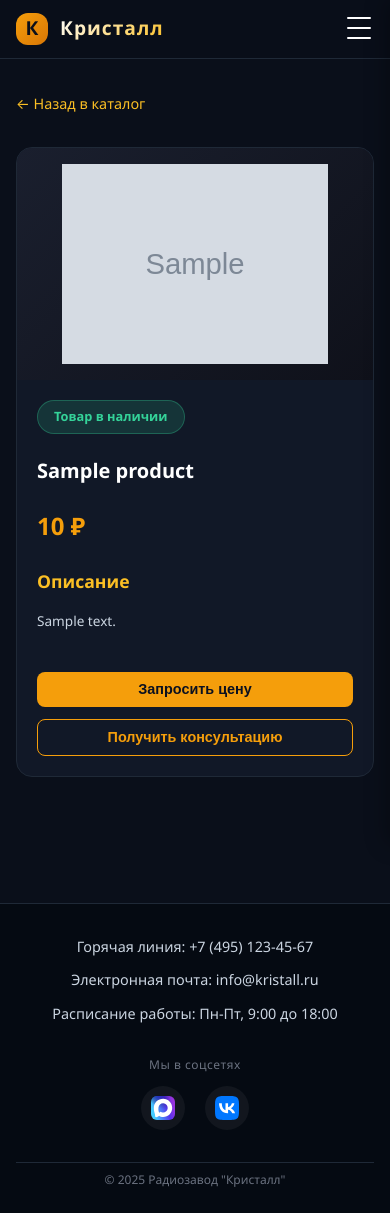
After one commit to BinaryArmorer/VKR-SITE-DJANGO, a Django app: template radio_kristall/main/templates/main/product_detail.html in a window 390 px wide. The commit adds this page. Run offline with Django 5.2, Linux system fonts and the light colour scheme; the template is opened without the code that fills it: most values are stand-ins (such as "Sample title", 1, 10 or a date in 2020); grey boxes marked "Sample" are stand-in pictures; data that the repository does not hold is empty.

Commit message:
Добавил функционал страничек товаров из каталога

```diff
--- /dev/null
+++ b/radio_kristall/main/static/main/css/pages/catalog.css
@@ -0,0 +1,229 @@
+/* ========== Стили для страницы каталога ========== */
+.catalog-section {
+    padding: 4rem 0;
+    background: var(--bg-dark);
+}
+
+.catalog-grid {
+    display: grid;
+    grid-template-columns: repeat(3, 1fr);
+    gap: 2rem;
+}
+
+.catalog-card-link {
+    text-decoration: none;
+    display: block;
+    width: 100%;
+}
+
+.catalog-card {
+    background: var(--bg-card);
+    border-radius: 1.5rem;
+    overflow: hidden;
+    transition: all 0.4s ease;
+    border: 1px solid var(--border-dim);
+    display: flex;
+    flex-direction: column;
+    height: 100%;
+    cursor: pointer;
+    width: 100%;
+}
+
+.catalog-card:hover {
+    transform: translateY(-5px);
+    border-color: var(--primary);
+    box-shadow: 0 10px 30px rgba(0, 0, 0, 0.3);
+}
+
+.catalog-card__image-wrapper {
+    height: 200px;
+    overflow: hidden;
+    background: linear-gradient(135deg, #1a1f2e, #0f111a);
+    position: relative;
+    flex-shrink: 0;
+}
+
+.catalog-card__image {
+    width: 100%;
+    height: 100%;
+    object-fit: cover;
+    transition: transform 0.5s ease;
+}
+
+.catalog-card:hover .catalog-card__image {
+    transform: scale(1.05);
+}
+
+.catalog-card__image-wrapper--placeholder {
+    display: flex;
+    align-items: center;
+    justify-content: center;
+}
+
+.catalog-card__placeholder-icon {
+    font-size: 4rem;
+    opacity: 0.5;
+}
+
+.catalog-card__content {
+    padding: 1.25rem;
+    flex: 1;
+    display: flex;
+    flex-direction: column;
+}
+
+.catalog-card__title {
+    font-size: 1.1rem;
+    margin-bottom: 0.75rem;
+    line-height: 1.4;
+    color: var(--text-white);
+    word-wrap: break-word;
+    overflow-wrap: break-word;
+    word-break: break-word;
+}
+
+.catalog-card__description {
+    color: var(--text-gray);
+    line-height: 1.5;
+    margin-bottom: 1rem;
+    flex: 1;
+    overflow: hidden;
+    display: -webkit-box;
+    -webkit-line-clamp: 3;
+    -webkit-box-orient: vertical;
+    word-wrap: break-word;
+    overflow-wrap: break-word;
+    word-break: break-word;
+    white-space: normal;
+    font-size: 0.85rem;
+}
+
+.catalog-card__footer {
+    display: flex;
+    justify-content: space-between;
+    align-items: center;
+    flex-wrap: wrap;
+    gap: 0.75rem;
+    margin-top: auto;
+}
+
+.catalog-card__price {
+    font-size: 1.25rem;
+    font-weight: 700;
+    color: var(--primary);
+    white-space: nowrap;
+}
+
+.catalog-card__btn {
+    background: transparent;
+    border: 1px solid var(--primary);
+    color: var(--primary);
+    padding: 0.5rem 1rem;
+    border-radius: 0.5rem;
+    font-weight: 600;
+    cursor: pointer;
+    transition: all 0.3s ease;
+    display: inline-block;
+    font-size: 0.85rem;
+    white-space: nowrap;
+}
+
+.catalog-card:hover .catalog-card__btn {
+    background: var(--primary);
+    color: #0b1120;
+}
+
+/* Адаптивность для планшетов */
+@media (max-width: 1024px) {
+    .catalog-grid {
+        grid-template-columns: repeat(2, 1fr);
+        gap: 1.5rem;
+    }
+}
+
+/* Адаптивность для мобильных устройств */
+@media (max-width: 768px) {
+    .catalog-section {
+        padding: 2rem 0;
+    }
+
+    .catalog-grid {
+        grid-template-columns: 1fr;
+        gap: 1.25rem;
+    }
+
+    .catalog-card__image-wrapper {
+        height: 180px;
+    }
+
+    .catalog-card__content {
+        padding: 1rem;
+    }
+
+    .catalog-card__title {
+        font-size: 1rem;
+        margin-bottom: 0.5rem;
+    }
+
+    .catalog-card__description {
+        font-size: 0.8rem;
+        -webkit-line-clamp: 2;
+        margin-bottom: 0.75rem;
+    }
+
+    .catalog-card__price {
+        font-size: 1.1rem;
+    }
+
+    .catalog-card__btn {
+        font-size: 0.8rem;
+        padding: 0.4rem 0.8rem;
+    }
+
+    .catalog-card__footer {
+        flex-direction: row;
+        align-items: center;
+        justify-content: space-between;
+    }
+}
+
+/* Для очень маленьких экранов */
+@media (max-width: 480px) {
+    .container {
+        padding: 0 1rem;
+    }
+
+    .catalog-grid {
+        gap: 1rem;
+    }
+
+    .catalog-card__image-wrapper {
+        height: 160px;
+    }
+
+    .catalog-card__content {
+        padding: 0.875rem;
+    }
+
+    .catalog-card__title {
+        font-size: 0.95rem;
+    }
+
+    .catalog-card__description {
+        font-size: 0.75rem;
+        -webkit-line-clamp: 2;
+    }
+
+    .catalog-card__price {
+        font-size: 1rem;
+    }
+
+    .catalog-card__btn {
+        font-size: 0.75rem;
+        padding: 0.35rem 0.7rem;
+    }
+
+    .catalog-card__footer {
+        flex-wrap: wrap;
+    }
+}
--- /dev/null
+++ b/radio_kristall/main/static/main/css/pages/product_detail.css
@@ -0,0 +1,269 @@
+/* ========== Стили для страницы товара ========== */
+.product-detail-section {
+    padding: 4rem 0;
+    background: var(--bg-dark);
+    min-height: 100vh;
+}
+
+.product-detail {
+    max-width: 1200px;
+    margin: 0 auto;
+}
+
+.product-detail__back {
+    margin-bottom: 2rem;
+}
+
+.back-link {
+    color: var(--primary-light);
+    text-decoration: none;
+    font-size: 1rem;
+    transition: var(--transition);
+    display: inline-flex;
+    align-items: center;
+    gap: 0.5rem;
+}
+
+.back-link:hover {
+    color: var(--primary);
+    transform: translateX(-5px);
+}
+
+.product-detail__grid {
+    display: grid;
+    grid-template-columns: 1fr 1fr;
+    gap: 3rem;
+    background: var(--bg-card);
+    border-radius: 1.5rem;
+    overflow: hidden;
+    border: 1px solid var(--border-dim);
+}
+
+.product-detail__gallery {
+    background: linear-gradient(135deg, #1a1f2e, #0f111a);
+    padding: 2rem;
+    display: flex;
+    align-items: center;
+    justify-content: center;
+}
+
+.product-detail__image-wrapper {
+    width: 100%;
+    height: 400px;
+    overflow: hidden;
+    border-radius: 1rem;
+}
+
+.product-detail__image {
+    width: 100%;
+    height: 100%;
+    object-fit: contain;
+}
+
+.product-detail__image-wrapper--placeholder {
+    display: flex;
+    align-items: center;
+    justify-content: center;
+}
+
+.product-detail__placeholder-icon {
+    font-size: 6rem;
+    opacity: 0.5;
+}
+
+.product-detail__info {
+    padding: 2rem 2rem 2rem 0;
+    display: flex;
+    flex-direction: column;
+    gap: 1.5rem;
+}
+
+.product-detail__badge {
+    background: rgba(52, 211, 153, 0.15);
+    color: #34d399;
+    padding: 0.4rem 1rem;
+    border-radius: 2rem;
+    font-size: 0.8rem;
+    font-weight: 600;
+    width: fit-content;
+    border: 1px solid rgba(52, 211, 153, 0.3);
+}
+
+.product-detail__title {
+    font-size: 2rem;
+    font-weight: 700;
+    color: var(--text-white);
+    line-height: 1.3;
+    word-wrap: break-word;
+    overflow-wrap: break-word;
+    word-break: break-word;
+}
+
+.product-detail__price {
+    font-size: 2.5rem;
+    font-weight: 800;
+    color: var(--primary);
+}
+
+.product-detail__description h3 {
+    font-size: 1.2rem;
+    margin-bottom: 1rem;
+    color: var(--primary-light);
+}
+
+.product-detail__description-text {
+    color: var(--text-gray);
+    line-height: 1.8;
+    font-size: 1rem;
+    word-wrap: break-word;
+    overflow-wrap: break-word;
+    word-break: break-word;
+    white-space: normal;
+}
+
+.product-detail__actions {
+    display: flex;
+    gap: 1rem;
+    flex-wrap: wrap;
+    margin-top: 1rem;
+}
+
+.product-detail__btn {
+    padding: 0.8rem 2rem;
+    border-radius: 0.5rem;
+    font-weight: 600;
+    cursor: pointer;
+    transition: var(--transition);
+    border: none;
+    font-size: 1rem;
+}
+
+.product-detail__btn--primary {
+    background: var(--primary);
+    color: #0b1120;
+}
+
+.product-detail__btn--primary:hover {
+    background: var(--primary-dark);
+    transform: translateY(-2px);
+    box-shadow: 0 8px 20px rgba(245, 158, 11, 0.3);
+}
+
+.product-detail__btn--secondary {
+    background: transparent;
+    border: 1px solid var(--primary);
+    color: var(--primary);
+}
+
+.product-detail__btn--secondary:hover {
+    background: rgba(245, 158, 11, 0.1);
+    transform: translateY(-2px);
+}
+
+/* Адаптивность для планшетов */
+@media (max-width: 1024px) {
+    .product-detail__grid {
+        gap: 2rem;
+    }
+
+    .product-detail__image-wrapper {
+        height: 350px;
+    }
+}
+
+/* Адаптивность для мобильных устройств */
+@media (max-width: 768px) {
+    .product-detail-section {
+        padding: 2rem 0;
+    }
+
+    .product-detail__grid {
+        grid-template-columns: 1fr;
+        gap: 0;
+        border-radius: 1rem;
+    }
+
+    .product-detail__gallery {
+        padding: 1.5rem;
+    }
+
+    .product-detail__image-wrapper {
+        height: 250px;
+    }
+
+    .product-detail__info {
+        padding: 1.5rem;
+    }
+
+    .product-detail__title {
+        font-size: 1.5rem;
+    }
+
+    .product-detail__price {
+        font-size: 1.75rem;
+    }
+
+    .product-detail__description h3 {
+        font-size: 1.1rem;
+    }
+
+    .product-detail__description-text {
+        font-size: 0.9rem;
+        line-height: 1.6;
+    }
+
+    .product-detail__actions {
+        flex-direction: column;
+        gap: 0.75rem;
+    }
+
+    .product-detail__btn {
+        text-align: center;
+        padding: 0.7rem 1.5rem;
+        width: 100%;
+    }
+}
+
+/* Для очень маленьких экранов */
+@media (max-width: 480px) {
+    .container {
+        padding: 0 1rem;
+    }
+
+    .product-detail__gallery {
+        padding: 1rem;
+    }
+
+    .product-detail__image-wrapper {
+        height: 200px;
+    }
+
+    .product-detail__placeholder-icon {
+        font-size: 4rem;
+    }
+
+    .product-detail__info {
+        padding: 1.25rem;
+    }
+
+    .product-detail__title {
+        font-size: 1.25rem;
+    }
+
+    .product-detail__price {
+        font-size: 1.5rem;
+    }
+
+    .product-detail__description-text {
+        font-size: 0.85rem;
+    }
+
+    .product-detail__btn {
+        font-size: 0.9rem;
+        padding: 0.6rem 1.25rem;
+    }
+
+    .back-link {
+        font-size: 0.9rem;
+    }
+}
--- a/radio_kristall/main/static/main/css/style.css
+++ b/radio_kristall/main/static/main/css/style.css
@@ -6,4 +6,6 @@
 @import 'pages/news.css';
 @import 'pages/vacancies.css';
 @import 'pages/about.css';
+@import 'pages/catalog.css';
+@import 'pages/product_detail.css';
 @import 'responsive.css';
--- a/radio_kristall/main/templates/main/base.html
+++ b/radio_kristall/main/templates/main/base.html
@@ -23,6 +23,7 @@
 
             <ul class="nav-menu">
                 <li><a href="{% url 'index' %}" class="nav-link">Главная</a></li>
+                <li><a href="{% url 'catalog' %}" class="nav-link">Каталог</a></li>
                 <li><a href="{% url 'news' %}" class="nav-link">Новости</a></li>
                 <li><a href="{% url 'vacancies' %}" class="nav-link">Вакансии</a></li>
                 <li><a href="{% url 'about' %}" class="nav-link">О компании</a></li>
--- /dev/null
+++ b/radio_kristall/main/templates/main/product_detail.html
@@ -0,0 +1,64 @@
+{% extends 'main/base.html' %}
+{% load static %}
+
+{% block title %}{{ product.name }} | Радиозавод «Кристалл»{% endblock %}
+
+{% block content %}
+<section class="product-detail-section">
+    <div class="container">
+        <div class="product-detail">
+            <div class="product-detail__back">
+                <a href="{% url 'catalog' %}" class="back-link">
+                    ← Назад в каталог
+                </a>
+            </div>
+
+            <div class="product-detail__grid">
+                <div class="product-detail__gallery">
+                    {% if product.image %}
+                    <div class="product-detail__image-wrapper">
+                        <img src="{{ product.image.url }}" alt="{{ product.name }}" class="product-detail__image">
+                    </div>
+                    {% else %}
+                    <div class="product-detail__image-wrapper product-detail__image-wrapper--placeholder">
+                        <div class="product-detail__placeholder-icon">🔧</div>
+                    </div>
+                    {% endif %}
+                </div>
+
+                <div class="product-detail__info">
+                    <div class="product-detail__badge">Товар в наличии</div>
+                    <h1 class="product-detail__title">{{ product.name }}</h1>
+                    <div class="product-detail__price">{{ product.price }} ₽</div>
+                    <div class="product-detail__description">
+                        <h3>Описание</h3>
+                        <div class="product-detail__description-text">
+                            {{ product.description|linebreaksbr }}
+                        </div>
+                    </div>
+                    <div class="product-detail__actions">
+                        <button class="product-detail__btn product-detail__btn--primary" onclick="showOrderAlert('{{ product.name }}', '{{ product.price }}')">
+                            Запросить цену
+                        </button>
+                        <button class="product-detail__btn product-detail__btn--secondary" onclick="showConsultAlert('{{ product.name }}')">
+                            Получить консультацию
+                        </button>
+                    </div>
+                </div>
+            </div>
+        </div>
+    </div>
+</section>
+
+<script>
+function showOrderAlert(productName, productPrice) {
+    alert(`Стоимость товара "${productName}" составляет ${productPrice} ₽\n\nДля оформления заказа свяжитесь с нашим отделом продаж:\n📞 +7 (495) 123-45-67\n✉️ info@kristall.ru`);
+}
+
+function showConsultAlert(productName) {
+    alert(`Консультация по товару "${productName}"\n\nСвяжитесь с нашими специалистами:\n📞 +7 (495) 123-45-67\n✉️ info@kristall.ru`);
+}
+</script>
+
+<button class="scrollToTopBtn" id="scrollToTopBtn" aria-label="Наверх">↑</button>
+{% endblock %}
--- a/radio_kristall/main/urls.py
+++ b/radio_kristall/main/urls.py
@@ -7,4 +7,5 @@ urlpatterns = [
     path('vacancies/', views.vacancies_list, name='vacancies'),
     path('about/', views.about, name='about'),
     path('catalog/', views.catalog, name='catalog'),
+    path('catalog/<int:product_id>/', views.product_detail, name='product_detail'),
 ]
```
Also changed, not shown: radio_kristall/main/admin.py (+15 -1 lines), radio_kristall/main/models.py (+29 -0 lines), radio_kristall/main/templates/main/catalog.html (+55 -0 lines), radio_kristall/main/views.py (+8 -3 lines), radio_kristall/main/migrations/0002_catalog.py (added).
